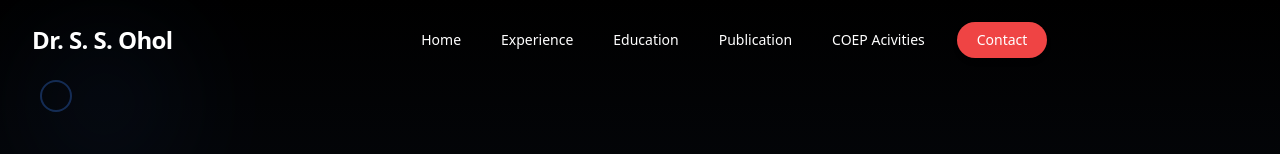
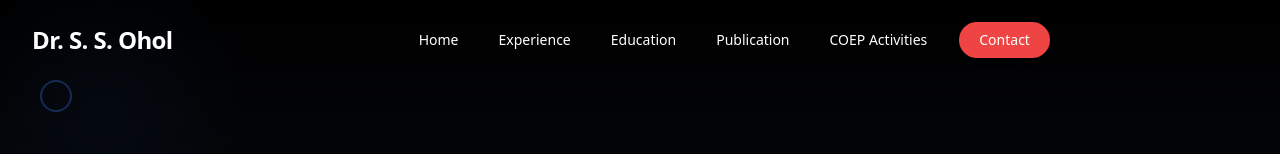
Before and after one commit to VirajBakshi1/Dr.S.S.Ohol, a React (Vite) app: page / in a window 1280 px wide. Shown: the top 154 px of the page. Built offline with nearby package versions, Linux system fonts and the light colour scheme.

Commit message:
6th commit

```diff
--- a/src/components/Navbar.jsx
+++ b/src/components/Navbar.jsx
@@ -75,7 +75,7 @@ const Navbar = () => {
     { name: 'Experience', sectionId: 'experience', isExternalPage: false },
     { name: 'Education', sectionId: 'education', isExternalPage: false },
     { name: 'Publication', sectionId: './PapersPublished', isExternalPage: true },
-    { name: 'COEP Acivities', sectionId: './CoepActivities', isExternalPage: true },
+    { name: 'COEP Activities', sectionId: './CoepActivities', isExternalPage: true },
   ];
 
   return (
```
